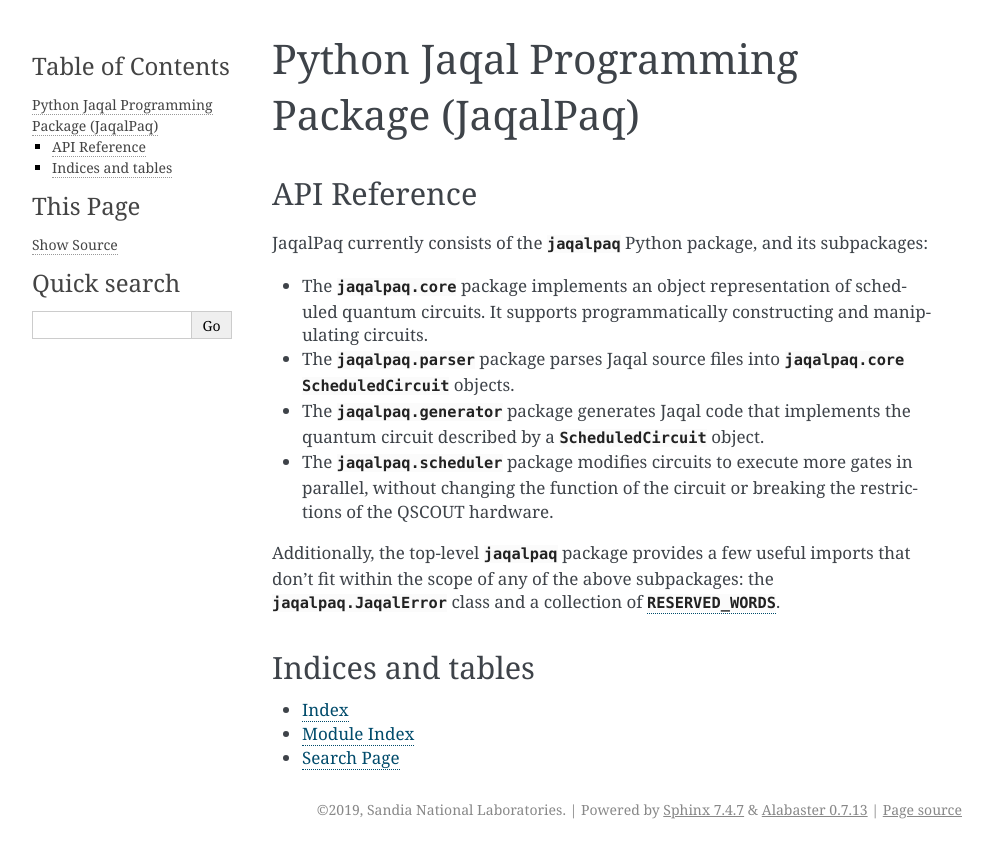
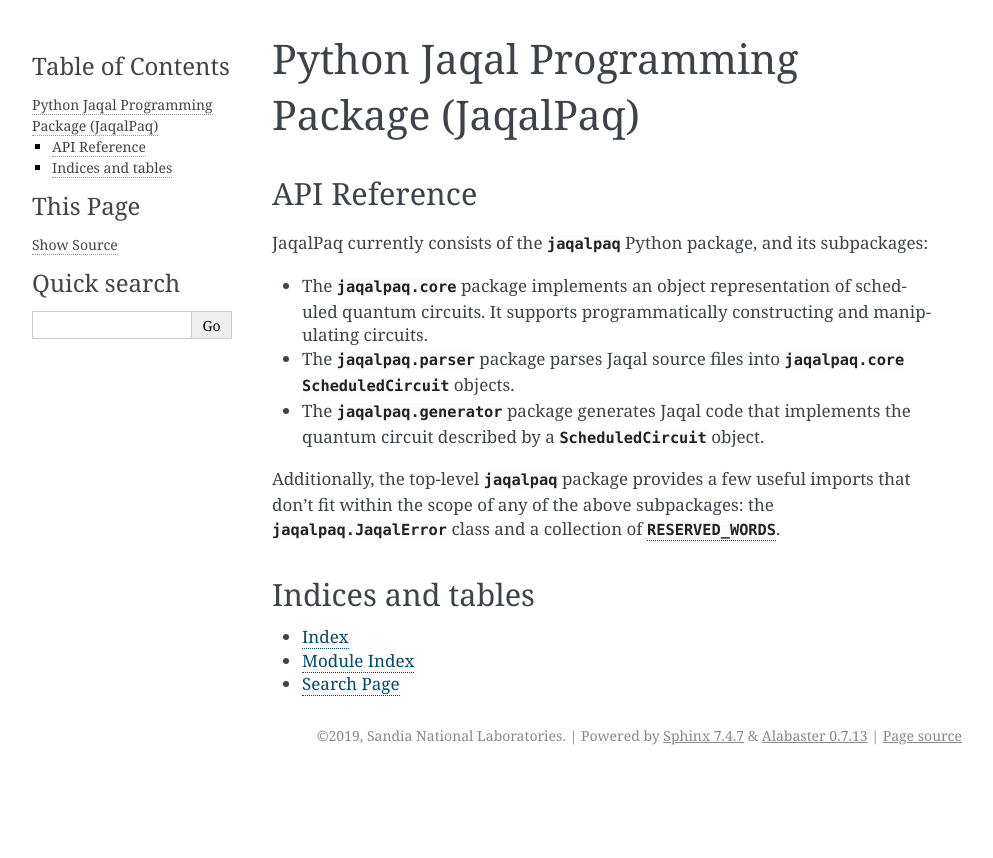
Before and after one commit to haikusw/jaqalpaq, a Sphinx documentation site: the page built from doc/index.rst, in a window 1280 px wide. Shown: the top 858 px of the page, without its empty margins (148-1141 px from the left). Built offline with Sphinx 7.4.7, drawn with Linux system fonts in a browser that asks for light colours; pages that are not in the unit, such as notebooks, are missing from menus.

```diff
--- a/doc/index.rst
+++ b/doc/index.rst
@@ -17,7 +17,6 @@
 * The :mod:`jaqalpaq.core` package implements an object representation of scheduled quantum circuits. It supports programmatically constructing and manipulating circuits.
 * The :mod:`jaqalpaq.parser` package parses Jaqal source files into :mod:`jaqalpaq.core` :class:`ScheduledCircuit` objects.
 * The :mod:`jaqalpaq.generator` package generates Jaqal code that implements the quantum circuit described by a :class:`ScheduledCircuit` object.
-* The :mod:`jaqalpaq.scheduler` package modifies circuits to execute more gates in parallel, without changing the function of the circuit or breaking the restrictions of the QSCOUT hardware.
 
 Additionally, the top-level :mod:`jaqalpaq` package provides a few useful imports that don't fit
 within the scope of any of the above subpackages: the :exc:`jaqalpaq.JaqalError` class and a collection of :data:`RESERVED_WORDS`.
```
Also changed, not shown: doc/jaqalpaq.core.rst (renamed from doc/jaqal.core.rst), doc/jaqalpaq.generator.rst (renamed from doc/jaqal.generator.rst).
